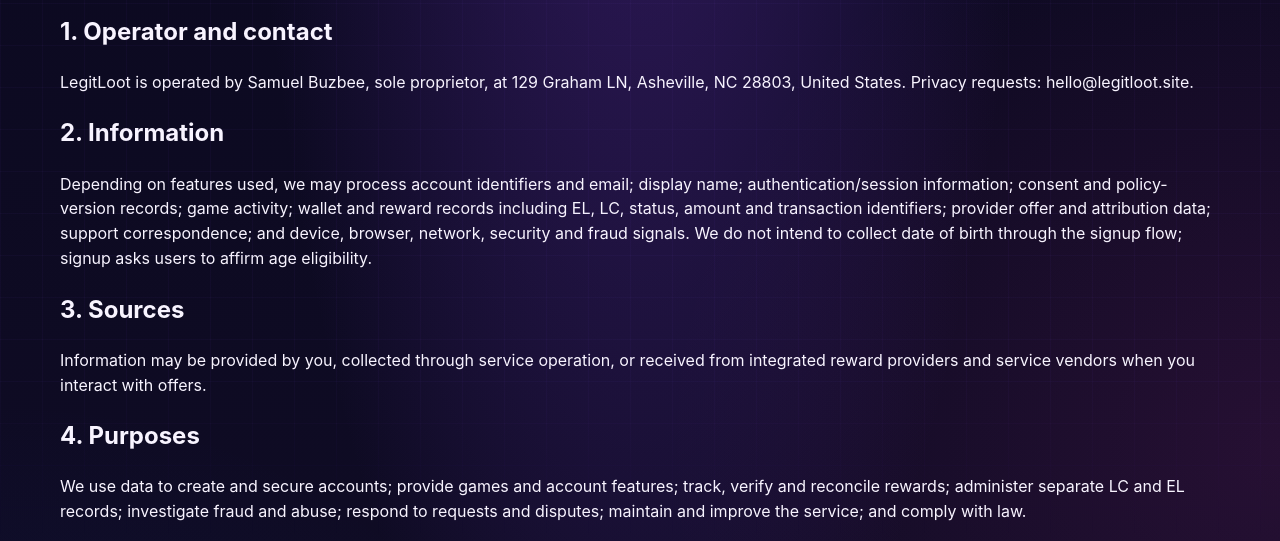
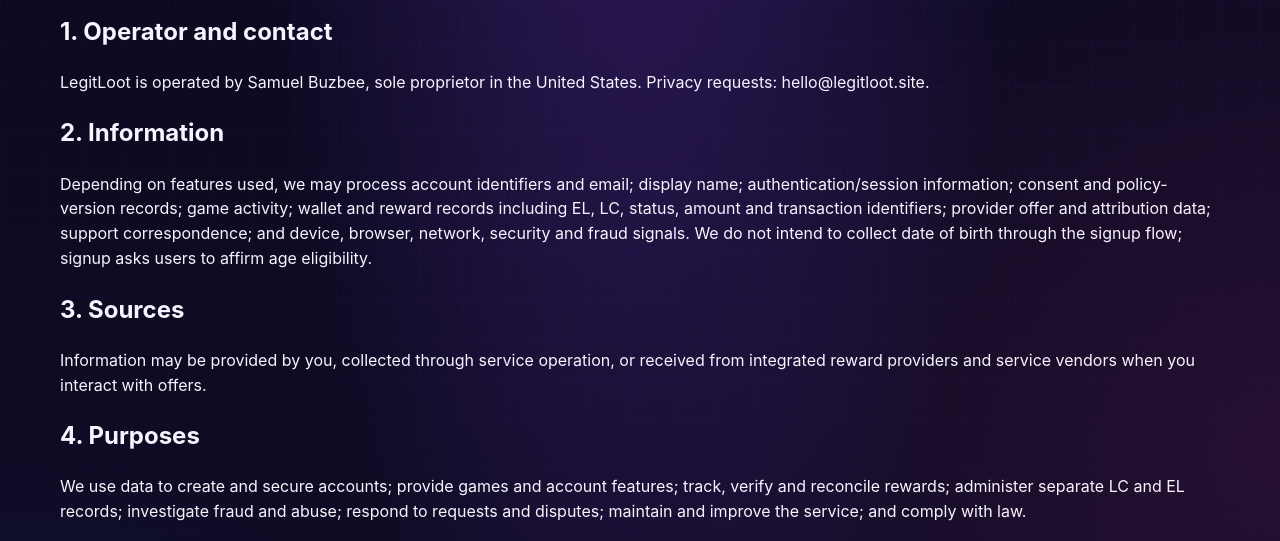
Before and after one commit to demonanic/LegitLoot, a plain HTML site: page privacy.html in a window 1280 px wide. Shown: the part 249-790 px from the top of the page. Drawn offline with Linux system fonts and the light colour scheme.

Commit message:
Remove residential street address from draft Privacy Policy

```diff
--- a/privacy.html
+++ b/privacy.html
@@ -1,6 +1,6 @@
 <!doctype html>
 <html lang="en"><head><meta charset="utf-8"><meta name="viewport" content="width=device-width,initial-scale=1"><title>Privacy Policy — LegitLoot</title><link rel="stylesheet" href="styles.css"><link rel="stylesheet" href="portal.css"></head><body><main class="portal-main"><section class="section-wrap portal-hero"><p class="eyebrow">LEGITLOOT / LEGAL</p><h1>PRIVACY <span class="acid">POLICY</span></h1><p class="fine-print">Version 1.0-draft · This draft must be checked against the actual production data inventory and vendors before publication.</p>
-<h2>1. Operator and contact</h2><p>LegitLoot is operated by Samuel Buzbee, sole proprietor, at 129 Graham LN, Asheville, NC 28803, United States. Privacy requests: <a href="mailto:hello@legitloot.site">hello@legitloot.site</a>.</p>
+<h2>1. Operator and contact</h2><p>LegitLoot is operated by Samuel Buzbee, sole proprietor in the United States. Privacy requests: <a href="mailto:hello@legitloot.site">hello@legitloot.site</a>.</p>
 <h2>2. Information</h2><p>Depending on features used, we may process account identifiers and email; display name; authentication/session information; consent and policy-version records; game activity; wallet and reward records including EL, LC, status, amount and transaction identifiers; provider offer and attribution data; support correspondence; and device, browser, network, security and fraud signals. We do not intend to collect date of birth through the signup flow; signup asks users to affirm age eligibility.</p>
 <h2>3. Sources</h2><p>Information may be provided by you, collected through service operation, or received from integrated reward providers and service vendors when you interact with offers.</p>
 <h2>4. Purposes</h2><p>We use data to create and secure accounts; provide games and account features; track, verify and reconcile rewards; administer separate LC and EL records; investigate fraud and abuse; respond to requests and disputes; maintain and improve the service; and comply with law.</p>
```
